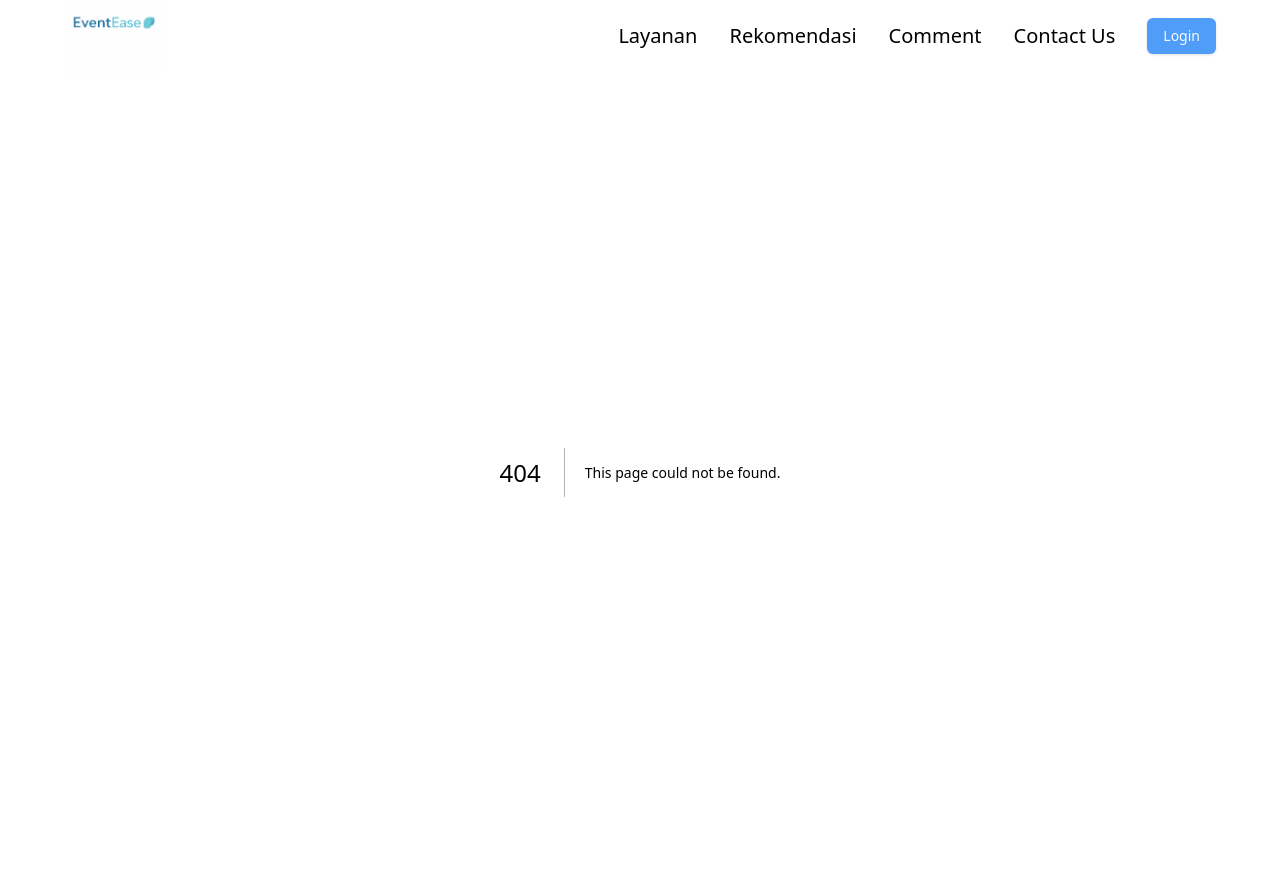
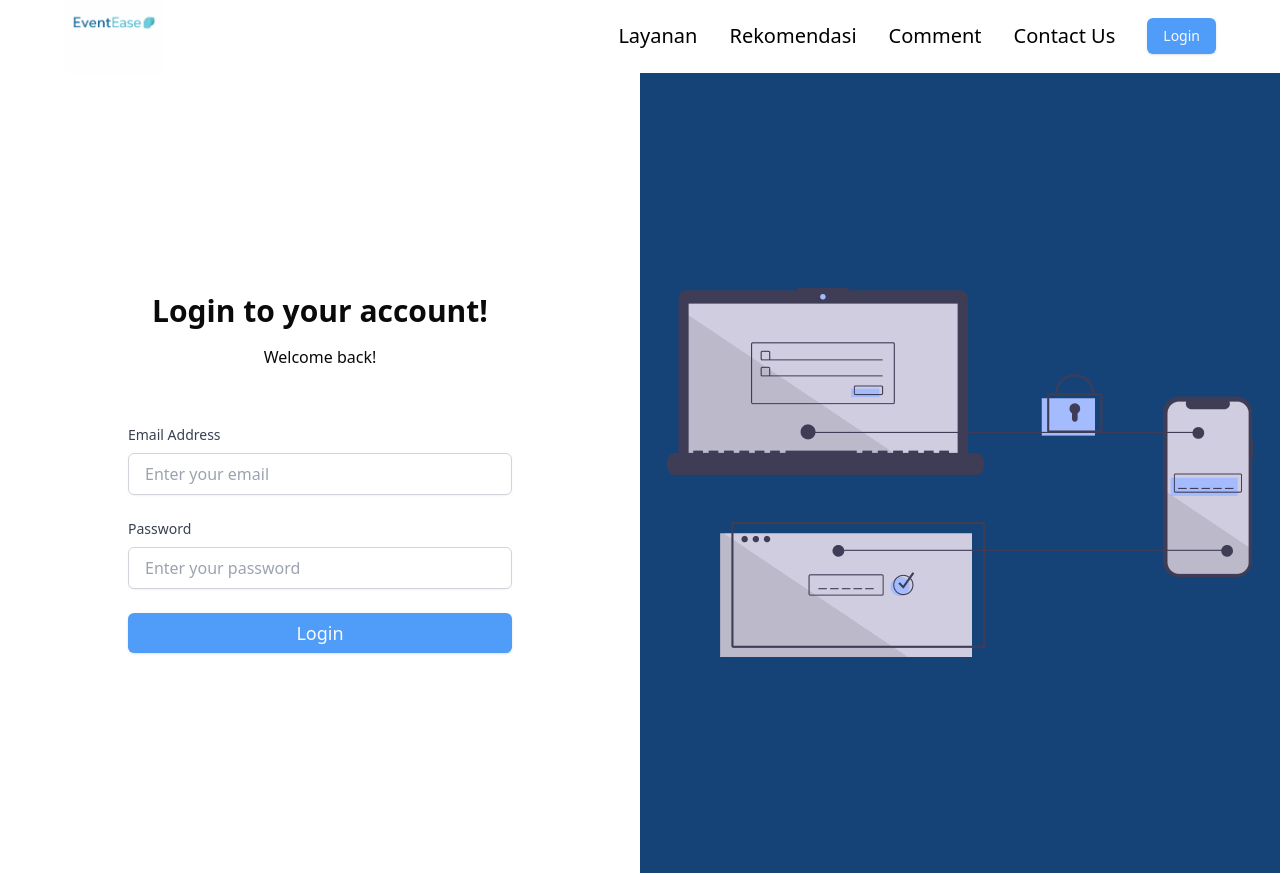
Before and after one commit to princeofverry/eventease, a Next.js app: page /Login in a window 1280 px wide. Before the commit this address had no page. Built offline with nearby package versions, Linux system fonts and the light colour scheme.

Commit message:
Halaman Login

```diff
--- /dev/null
+++ b/src/app/Login/page.jsx
@@ -0,0 +1,61 @@
+import { Button } from '@/components/ui/button'
+import Image from 'next/image'
+import login_icon from '/public/login_icon.png'
+
+const Page = () => {
+  return (
+    <div className="flex flex-row h-screen w-full">
+     {/* Bagian Kiri */}
+      <div className="w-1/2 flex flex-col justify-center items-center">
+        <h1 className="text-3xl font-bold text-center mb-4">
+          Login to your account!
+        </h1>
+        <h2 className="font-light text-center mb-6">
+          Welcome back!
+        </h2>
+        <div className="flex flex-col space-y-6 w-full max-w-sm mx-auto mt-8">
+          <div>
+            <label htmlFor="email" className="block text-sm font-medium text-gray-700">
+              Email Address
+            </label>
+            <input
+              type="email"
+              id="email"
+              name="email"
+              placeholder="Enter your email"
+              className="mt-2 w-full px-4 py-2 border border-gray-300 rounded-md shadow-sm focus:outline-none focus:ring-2 focus:ring-blue-500 focus:border-blue-500"
+            />
+          </div>
+          <div>
+            <label htmlFor="password" className="block text-sm font-medium text-gray-700">
+              Password
+            </label>
+            <input
+              type="password"
+              id="password"
+              name="password"
+              placeholder="Enter your password"
+              className="mt-2 w-full px-4 py-2 border border-gray-300 rounded-md shadow-sm focus:outline-none focus:ring-2 focus:ring-blue-500 focus:border-blue-500"
+            />
+          </div>
+          <Button className="w-full text-lg py-5">Login</Button>
+
+      </div>
+
+      </div>
+      {/* Bagian Kanan */}
+      <div className="bg-[#154378] w-1/2 h-full flex justify-center items-center">
+        <Image
+          alt='login_icon'
+          src={login_icon}
+          layout="contain" // Mengisi kontainer secara penuh
+          objectFit="contain" // Menjaga gambar tetap proporsional dan menutupi area
+          priority
+        />
+      </div>
+    </div>
+
+  )
+}
+
+export default Page
--- a/src/app/Pages/HomePage.jsx
+++ b/src/app/Pages/HomePage.jsx
@@ -1,7 +1,6 @@
 import Search from '@/components/ui/search'
-import React from 'react'
+import Image from 'next/image'
 import circle from '/public/circle.png'
-import Image from 'next/image'
 
 const HomePage = () => {
     return (
```
Also changed, not shown: public/login_icon.png (added).
